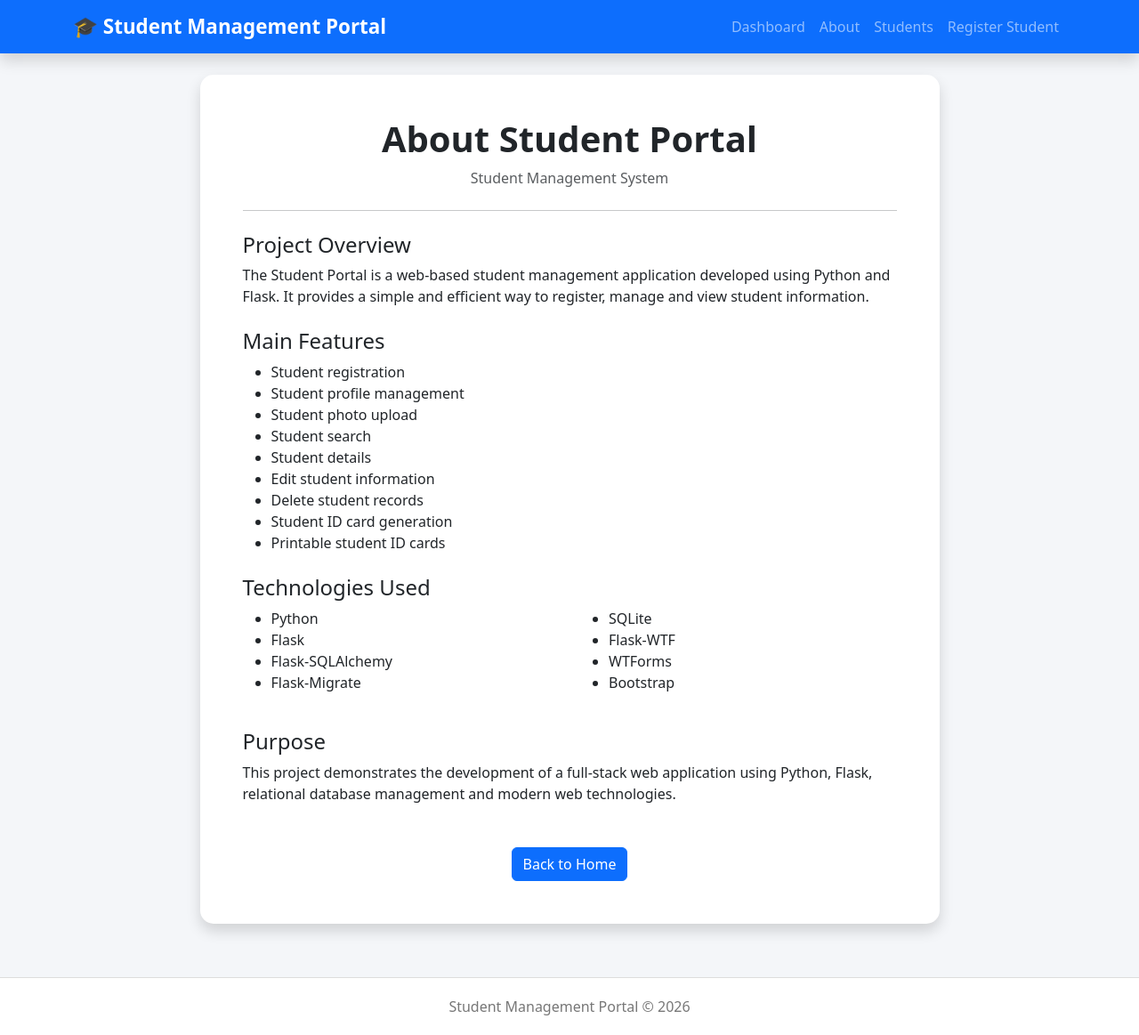
After one commit to chrisodame/student-portal-flask, a Flask app: page /about in a window 1280 px wide. The commit adds this page. Shown: the whole page at 89% size. Run offline with Flask 3, Linux system fonts and the light colour scheme.

Commit message:
Professional About Page

```diff
--- a/app/routes.py
+++ b/app/routes.py
@@ -37,6 +37,10 @@ def home():
         courses=courses,
         recent_students=recent_students,
     )
+
+@main.route("/about")
+def about():
+    return render_template("about.html")
 
 @main.route("/students")
 def students():
--- /dev/null
+++ b/app/templates/about.html
@@ -0,0 +1,116 @@
+{% extends "base.html" %}
+
+{% block title %}About - Student Portal{% endblock %}
+
+{% block content %}
+
+<div class="row justify-content-center">
+
+    <div class="col-lg-9">
+
+        <div class="card shadow">
+
+            <div class="card-body p-5">
+
+                <div class="text-center mb-4">
+
+                    <h1 class="fw-bold">
+                        About Student Portal
+                    </h1>
+
+                    <p class="text-muted">
+                        Student Management System
+                    </p>
+
+                </div>
+
+                <hr>
+
+                <h4 class="mt-4">
+                    Project Overview
+                </h4>
+
+                <p>
+                    The Student Portal is a web-based student management
+                    application developed using Python and Flask.
+                    It provides a simple and efficient way to register,
+                    manage and view student information.
+                </p>
+
+                <h4 class="mt-4">
+                    Main Features
+                </h4>
+
+                <ul>
+                    <li>Student registration</li>
+                    <li>Student profile management</li>
+                    <li>Student photo upload</li>
+                    <li>Student search</li>
+                    <li>Student details</li>
+                    <li>Edit student information</li>
+                    <li>Delete student records</li>
+                    <li>Student ID card generation</li>
+                    <li>Printable student ID cards</li>
+                </ul>
+
+                <h4 class="mt-4">
+                    Technologies Used
+                </h4>
+
+                <div class="row">
+
+                    <div class="col-md-6">
+
+                        <ul>
+                            <li>Python</li>
+                            <li>Flask</li>
+                            <li>Flask-SQLAlchemy</li>
+                            <li>Flask-Migrate</li>
+                        </ul>
+
+                    </div>
+
+                    <div class="col-md-6">
+
+                        <ul>
+                            <li>SQLite</li>
+                            <li>Flask-WTF</li>
+                            <li>WTForms</li>
+                            <li>Bootstrap</li>
+                        </ul>
+
+                    </div>
+
+                </div>
+
+                <h4 class="mt-4">
+                    Purpose
+                </h4>
+
+                <p>
+                    This project demonstrates the development of a
+                    full-stack web application using Python, Flask,
+                    relational database management and modern web
+                    technologies.
+                </p>
+
+                <div class="text-center mt-5">
+
+                    <a href="{{ url_for('main.home') }}"
+                       class="btn btn-primary">
+
+                        Back to Home
+
+                    </a>
+
+                </div>
+
+            </div>
+
+        </div>
+
+    </div>
+
+</div>
+
+{% endblock %}
--- a/app/templates/base.html
+++ b/app/templates/base.html
@@ -70,6 +70,12 @@
                 </li>
 
                 <li class="nav-item">
+                    <a class="nav-link" href="{{ url_for('main.about') }}">
+                        About
+                    </a>
+                </li>
+
+                <li class="nav-item">
                     <a class="nav-link"
                        href="{{ url_for('main.students') }}">
                         Students
```
